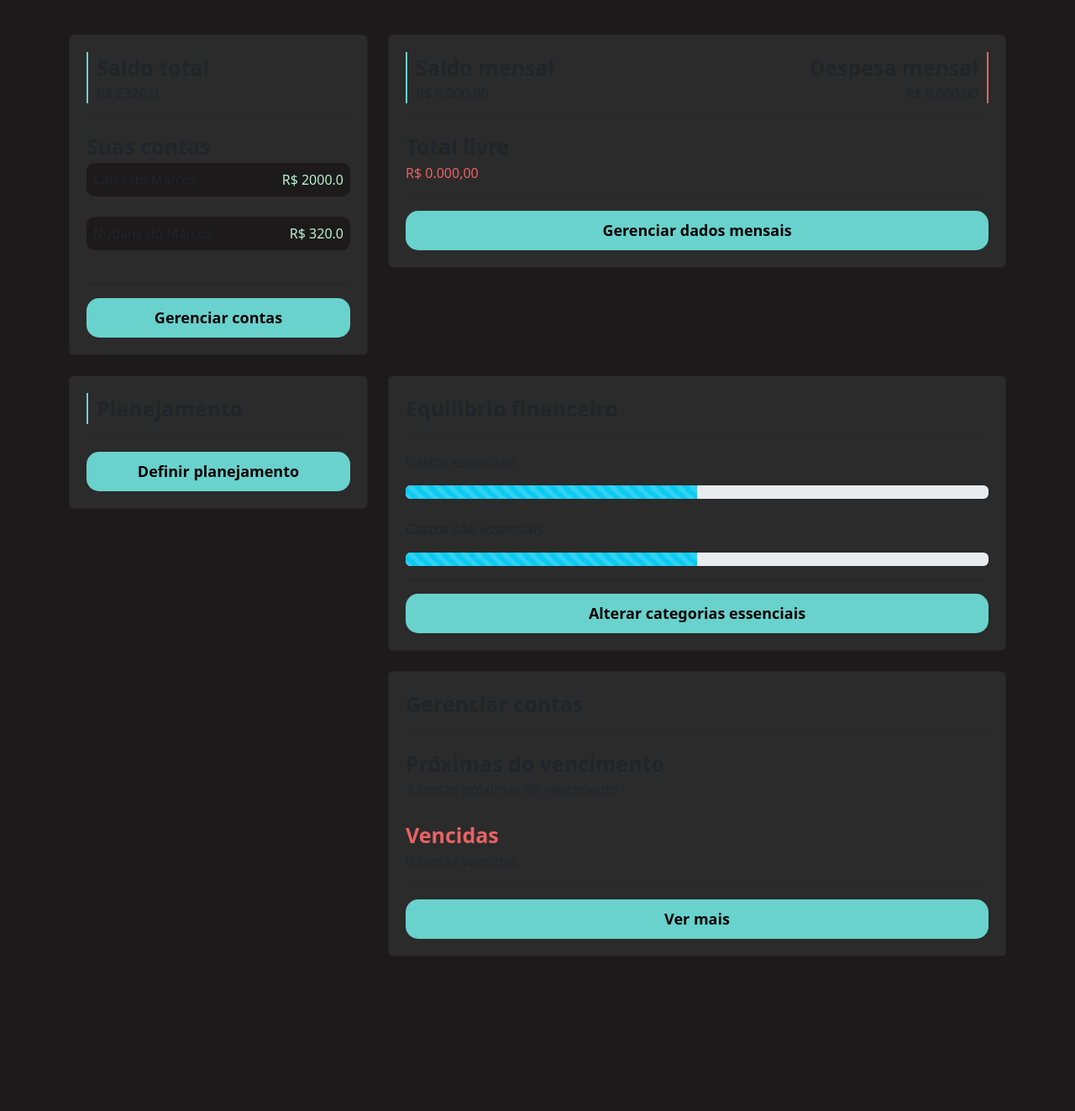
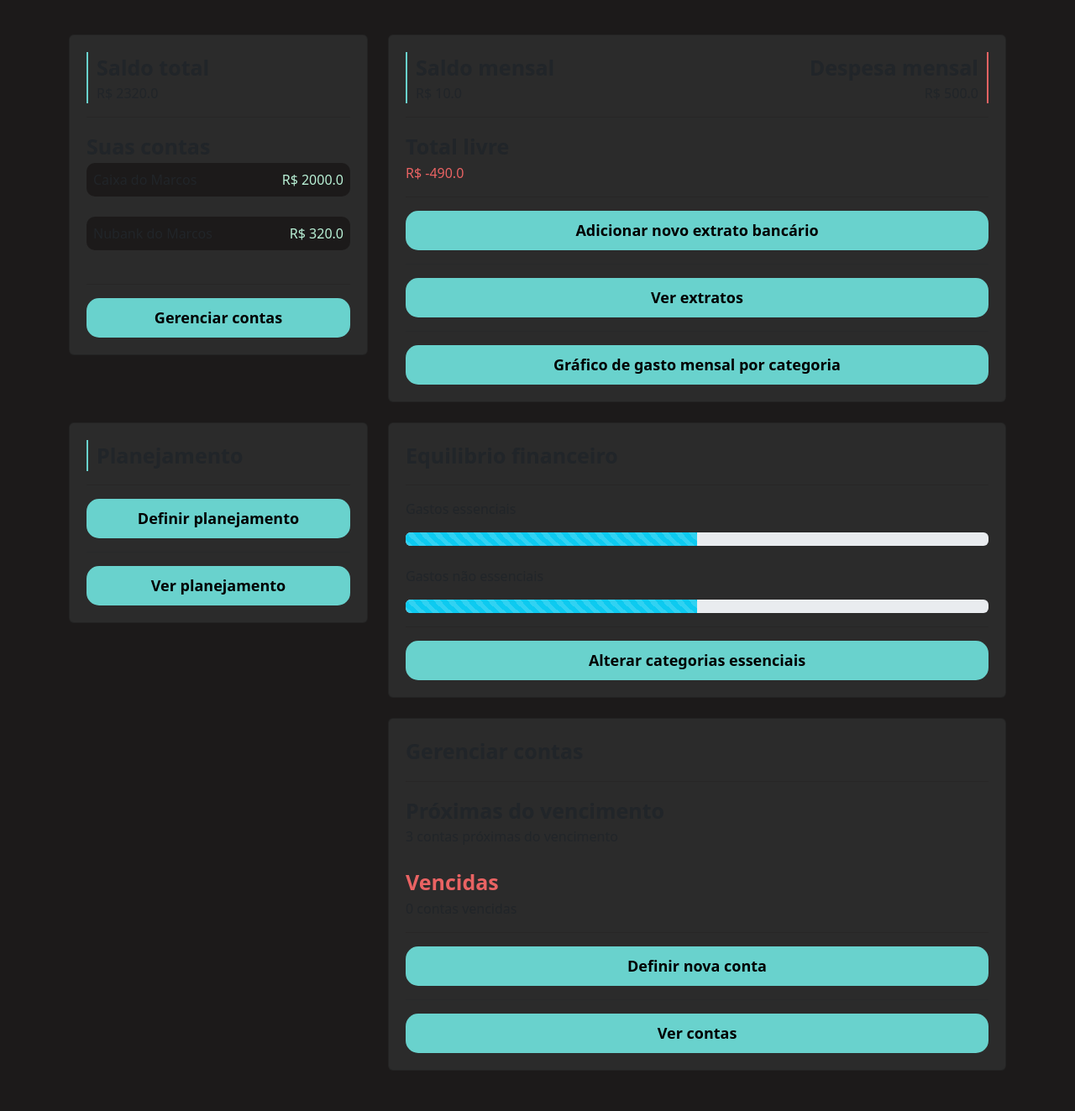
Before and after one commit to MarcosMMarques/Finance, a Django app: page /profile/home/ in a window 1280 px wide. Shown: the part 191-1514 px from the top of the page at 84% size. Before the commit the page ends 1329 px from the top, so only its background shows below. Run offline with Django 3.2, Linux system fonts and the light colour scheme; data comes from the database, SQL or seed files in the repository.

Commit message:
feat: dashboard graphic and home urls

```diff
--- a/user_profile/templates/dashboard.html
+++ b/user_profile/templates/dashboard.html
@@ -14,10 +14,7 @@
   <br />
   <div class="row">
     <div class="col-md">
-      <span class="fonte-destaque">Gastos por categoria neste mês</span>
-      <div>
-        <canvas id="myChart"></canvas>
-      </div>
+      <canvas id="myChart"></canvas>
     </div>
   </div>
 </div>
--- a/user_profile/templates/home.html
+++ b/user_profile/templates/home.html
@@ -6,11 +6,18 @@ href="{% static 'user_profile/css/home.css' %}" rel="stylesheet" {% endblock %}
   <br />
   <div class="row">
     <div class="col-md-3">
-      <a style="text-decoration: none; color: white" href="#">
+      <a
+        style="text-decoration: none; color: white"
+        href="{% url 'new_value'%}"
+      >
         <div class="card">
           <div class="row">
             <div class="col-md-8">
-              <span class="fonte-destaque">RS 1.000,00</span>
+              {% if total_inputs %}
+              <span class="fonte-destaque">RS {{total_inputs}}</span>
+              {% else %}
+              <span class="fonte-destaque">RS 0,0</span>
+              {% endif %}
             </div>
             <div class="col-md">
               <img
@@ -23,11 +30,18 @@ href="{% static 'user_profile/css/home.css' %}" rel="stylesheet" {% endblock %}
       </a>
     </div>
     <div class="col-md-3">
-      <a style="text-decoration: none; color: white" href="#">
+      <a
+        style="text-decoration: none; color: white"
+        href="{% url 'new_value'%}"
+      >
         <div class="card">
           <div class="row">
             <div class="col-md-8">
-              <span class="fonte-destaque">RS 1.000,00</span>
+              {% if total_outputs %}
+              <span class="fonte-destaque">RS {{total_outputs}}</span>
+              {% else %}
+              <span class="fonte-destaque">RS 0,0</span>
+              {% endif %}
             </div>
             <div class="col-md">
               <img
@@ -76,22 +90,44 @@ href="{% static 'user_profile/css/home.css' %}" rel="stylesheet" {% endblock %}
             <div class="saldo">
               <span class="fonte-destaque">Saldo mensal</span>
               <br />
+              {% if total_inputs_in_month %}
+              <span class="font-light">R$ {{total_inputs_in_month}}</span>
+              {% else %}
               <span class="font-light">R$ 0.000,00</span>
+              {% endif %}
             </div>
           </div>
           <div class="col-md">
             <div class="despesa">
               <span class="fonte-destaque">Despesa mensal</span>
               <br />
+              {% if total_outputs_in_month %}
+              <span class="font-light">R$ {{total_outputs_in_month}}</span>
+              {% else %}
               <span class="font-light">R$ 0.000,00</span>
+              {% endif %}
             </div>
           </div>
         </div>
         <hr class="hr-borda" />
         <span class="fonte-destaque">Total livre</span>
+        {% if monthly_balance %}
+        <span class="font-light negativo">R$ {{monthly_balance}}</span>
+        {% else %}
         <span class="font-light negativo">R$ 0.000,00</span>
+        {% endif %}
         <hr class="hr-borda" />
-        <a href="#" class="botao-principal">Gerenciar dados mensais</a>
+        <a href="{% url 'new_value' %}" class="botao-principal"
+          >Adicionar novo extrato bancário</a
+        >
+        <hr />
+        <a href="{% url 'view_extract' %}" class="botao-principal"
+          >Ver extratos</a
+        >
+        <hr />
+        <a href="{% url 'dashboard' %}" class="botao-principal">
+          Gráfico de gasto mensal por categoria
+        </a>
       </div>
     </div>
   </div>
@@ -103,7 +139,13 @@ href="{% static 'user_profile/css/home.css' %}" rel="stylesheet" {% endblock %}
           <span class="fonte-destaque">Planejamento</span>
         </div>
         <hr class="hr-borda" />
-        <a href="#" class="botao-principal">Definir planejamento</a>
+        <a href="{% url 'define_planning' %}" class="botao-principal"
+          >Definir planejamento</a
+        >
+        <hr />
+        <a href="{% url 'view_planning' %}" class="botao-principal"
+          >Ver planejamento</a
+        >
       </div>
     </div>
     <div class="col-md-8">
@@ -159,7 +201,11 @@ href="{% static 'user_profile/css/home.css' %}" rel="stylesheet" {% endblock %}
 
         <hr class="hr-borda" />
 
-        <a href="#" class="botao-principal">Ver mais</a>
+        <a href="{% url 'define_bill' %}" class="botao-principal"
+          >Definir nova conta</a
+        >
+        <hr />
+        <a href="{% url 'view_bills' %}" class="botao-principal">Ver contas</a>
       </div>
     </div>
   </div>
--- a/user_profile/views.py
+++ b/user_profile/views.py
@@ -14,6 +14,16 @@ def home(request):
     accounts = Account.objects.all()
     total_account = accounts.aggregate(Sum('value'))['value__sum']
     category_quantity = Category.objects.count()
+
+    bank_statements = BankStatement.objects.all()
+    total_inputs = bank_statements.filter(kind='I').aggregate(Sum('value'))['value__sum']
+    total_outputs = bank_statements.filter(kind='O').aggregate(Sum('value'))['value__sum']
+
+    bank_statements_in_month = BankStatement.objects.filter(date__month=datetime.now().month)
+    total_inputs_in_month = bank_statements_in_month.filter(kind='I').aggregate(Sum('value'))['value__sum']
+    total_outputs_in_month = bank_statements_in_month.filter(kind='O').aggregate(Sum('value'))['value__sum']
+    monthly_balance = total_inputs_in_month - total_outputs_in_month
+
     essential_category_percent = Category.objects.filter(essential=True).count() / category_quantity * 100
     not_essential_category_percent = Category.objects.filter(essential=False).count() / category_quantity * 100
 
@@ -21,7 +31,12 @@ def home(request):
                     {
                         'accounts': accounts, 'total_account': total_account,
                         'essential_category_percent': int(essential_category_percent),
-                        'not_essential_category_percent': int(not_essential_category_percent)
+                        'not_essential_category_percent': int(not_essential_category_percent),
+                        'total_inputs' : total_inputs,
+                        'total_outputs' : total_outputs,
+                        'total_inputs_in_month' : total_inputs_in_month,
+                        'total_outputs_in_month' : total_outputs_in_month,
+                        'monthly_balance' : monthly_balance,
                     }
                 )
 
```
